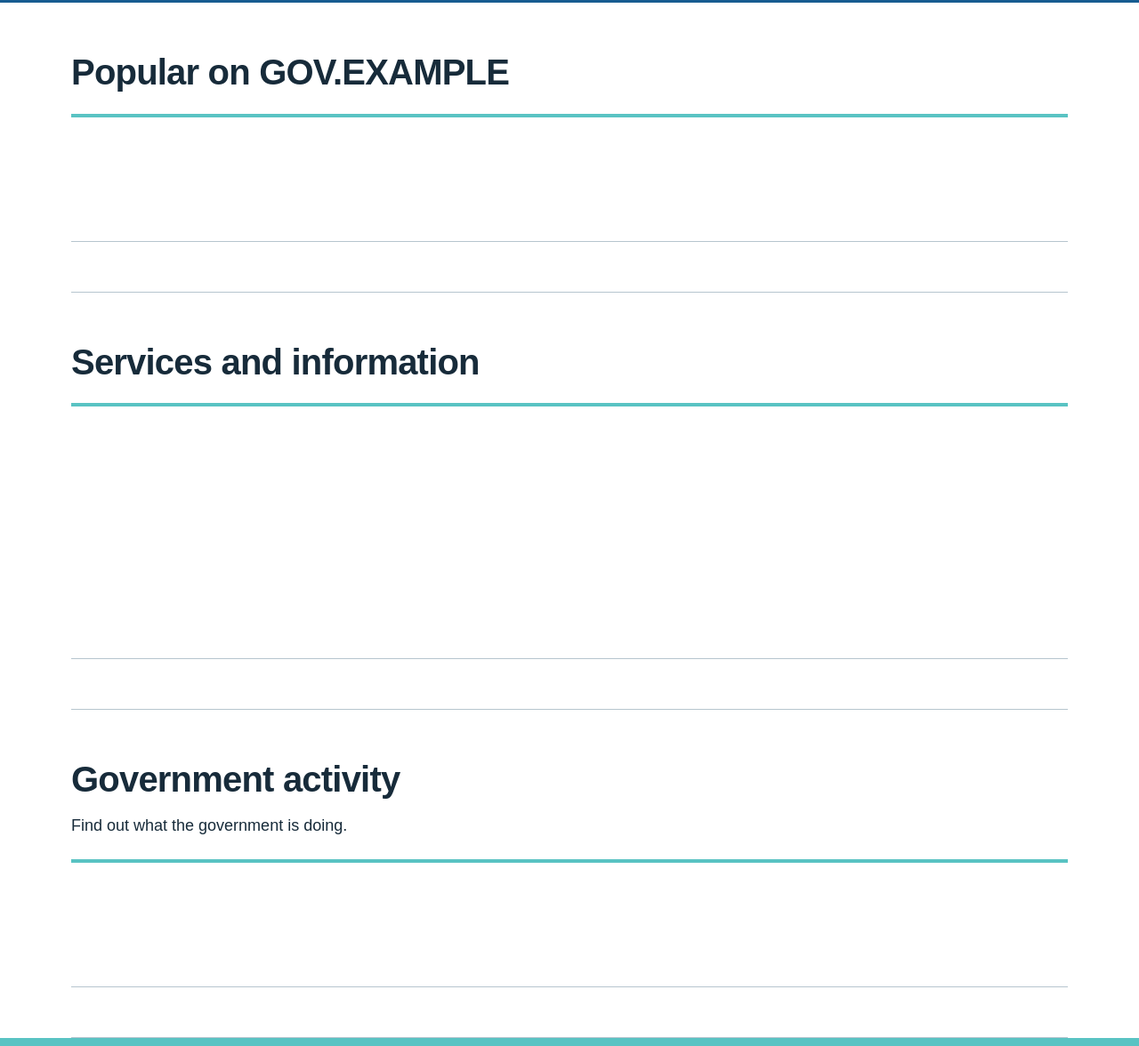
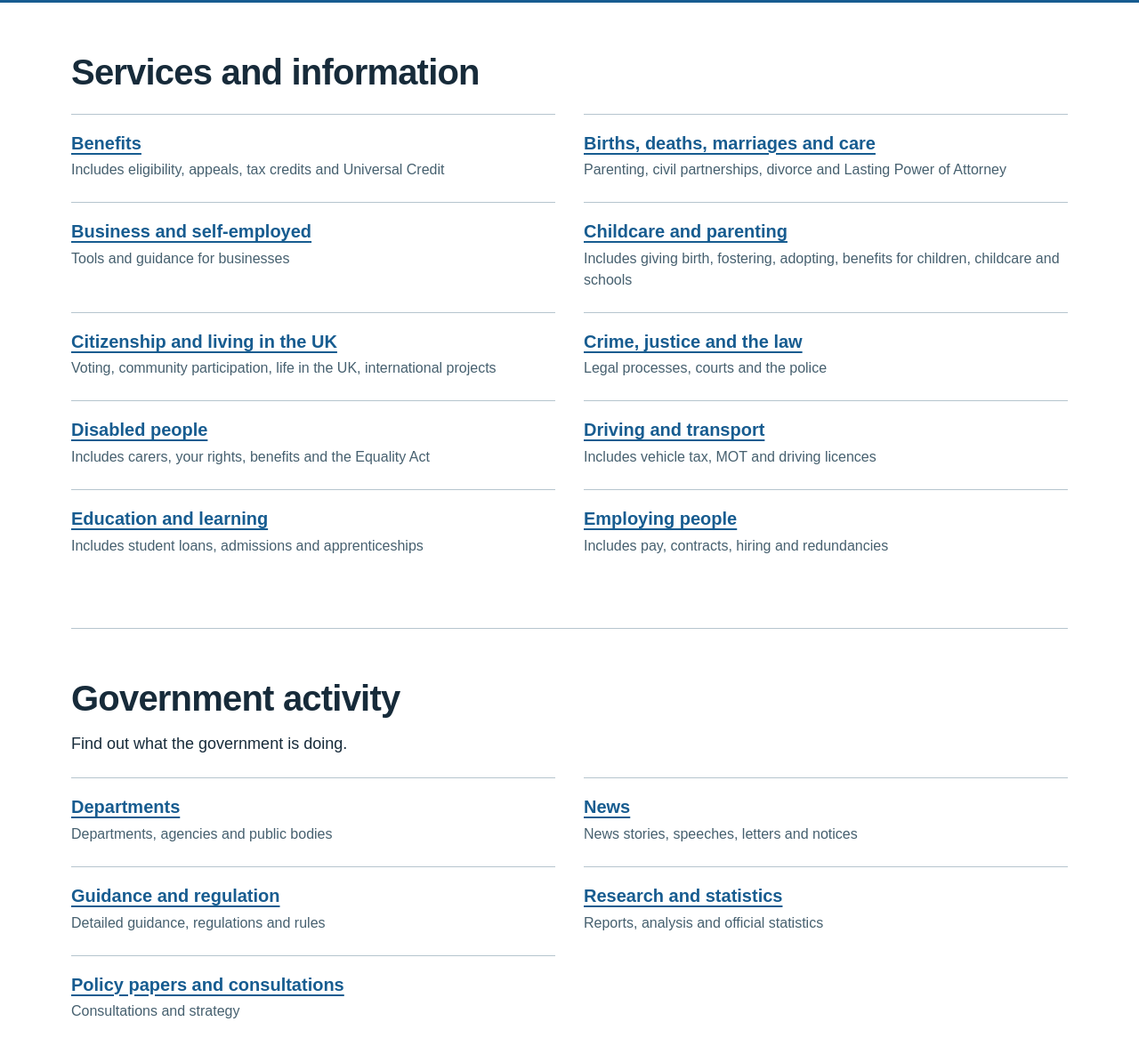
Before and after one commit to karhuton/aria-grande-project, a browser extension: page example-gov-website/gov.example/index.html in a window 1280 px wide. Shown: the part 573-1749 px from the top of the page at 89% size. Drawn offline with Linux system fonts and the light colour scheme.

Commit message:
example gov site frontpage, styles and templates

```diff
--- a/example-gov-website/gov.example/index.html
+++ b/example-gov-website/gov.example/index.html
@@ -34,20 +34,92 @@
         </form>
       </section>
 
-      <section aria-labelledby="popular-heading">
-        <h2 id="popular-heading">Popular on GOV.EXAMPLE</h2>
-        <ul aria-label="Popular topics"></ul>
-      </section>
-
       <section id="services" aria-labelledby="services-heading">
         <h2 id="services-heading">Services and information</h2>
-        <ul aria-label="Services and information"></ul>
+        <ul aria-label="Services and information">
+          <li>
+            <h3><a href="browse/benefits.html">Benefits</a></h3>
+            <p>Includes eligibility, appeals, tax credits and Universal Credit</p>
+          </li>
+          <li>
+            <h3>
+              <a href="browse/births-deaths-marriages.html">
+                Births, deaths, marriages and care
+              </a>
+            </h3>
+            <p>Parenting, civil partnerships, divorce and Lasting Power of Attorney</p>
+          </li>
+          <li>
+            <h3><a href="browse/business.html">Business and self-employed</a></h3>
+            <p>Tools and guidance for businesses</p>
+          </li>
+          <li>
+            <h3><a href="browse/childcare-parenting.html">Childcare and parenting</a></h3>
+            <p>
+              Includes giving birth, fostering, adopting, benefits for children,
+              childcare and schools
+            </p>
+          </li>
+          <li>
+            <h3><a href="browse/citizenship.html">Citizenship and living in the UK</a></h3>
+            <p>Voting, community participation, life in the UK, international projects</p>
+          </li>
+          <li>
+            <h3><a href="browse/justice.html">Crime, justice and the law</a></h3>
+            <p>Legal processes, courts and the police</p>
+          </li>
+          <li>
+            <h3><a href="browse/disabilities.html">Disabled people</a></h3>
+            <p>Includes carers, your rights, benefits and the Equality Act</p>
+          </li>
+          <li>
+            <h3><a href="browse/driving.html">Driving and transport</a></h3>
+            <p>Includes vehicle tax, MOT and driving licences</p>
+          </li>
+          <li>
+            <h3><a href="browse/education.html">Education and learning</a></h3>
+            <p>Includes student loans, admissions and apprenticeships</p>
+          </li>
+          <li>
+            <h3><a href="browse/employing-people.html">Employing people</a></h3>
+            <p>Includes pay, contracts, hiring and redundancies</p>
+          </li>
+        </ul>
       </section>
 
       <section id="activity" aria-labelledby="activity-heading">
         <h2 id="activity-heading">Government activity</h2>
         <p>Find out what the government is doing.</p>
-        <ul aria-label="Selected government activities"></ul>
+        <ul aria-label="Selected government activities">
+          <li>
+            <h3><a href="government/organisations.html">Departments</a></h3>
+            <p>Departments, agencies and public bodies</p>
+          </li>
+          <li>
+            <h3><a href="search/news-and-communications.html">News</a></h3>
+            <p>News stories, speeches, letters and notices</p>
+          </li>
+          <li>
+            <h3>
+              <a href="search/guidance-and-regulation.html">Guidance and regulation</a>
+            </h3>
+            <p>Detailed guidance, regulations and rules</p>
+          </li>
+          <li>
+            <h3>
+              <a href="search/research-and-statistics.html">Research and statistics</a>
+            </h3>
+            <p>Reports, analysis and official statistics</p>
+          </li>
+          <li>
+            <h3>
+              <a href="search/policy-papers-and-consultations.html">
+                Policy papers and consultations
+              </a>
+            </h3>
+            <p>Consultations and strategy</p>
+          </li>
+        </ul>
       </section>
     </main>
 
--- a/example-gov-website/gov.example/style.css
+++ b/example-gov-website/gov.example/style.css
@@ -174,7 +174,30 @@
 }
 
 #information-page article > section {
-  min-height: 18rem;
+  min-height: 0;
+}
+
+#information-page article > nav:first-of-type ol {
+  margin: 0;
+  padding-left: 1.25rem;
+}
+
+#information-page article > nav:first-of-type li + li {
+  margin-top: 0.4rem;
+}
+
+#information-page article > section p {
+  margin: 0 0 1rem;
+}
+
+#information-page article > section ul {
+  margin: 0 0 1.5rem;
+  padding-left: 1.5rem;
+  list-style: disc;
+}
+
+#information-page article > section li + li {
+  margin-top: 0.5rem;
 }
 
 #information-page article > nav:last-child ul:empty {
@@ -272,6 +295,29 @@
   border-bottom: 0.0625rem solid #b6c5ce;
 }
 
+main > section > ul {
+  display: grid;
+  grid-template-columns: repeat(2, minmax(0, 1fr));
+  gap: 0 2rem;
+}
+
+main > section > ul > li {
+  padding-block: 1.25rem 1.5rem;
+  border-top: 0.0625rem solid #b6c5ce;
+}
+
+main > section > ul h3 {
+  margin: 0 0 0.35rem;
+  font-size: 1.25rem;
+  line-height: 1.25;
+}
+
+main > section > ul p {
+  margin: 0;
+  color: #46606f;
+  font-size: 1rem;
+}
+
 #services ul:empty {
   min-height: 18rem;
   columns: 2;
@@ -334,6 +380,10 @@
     min-height: 12rem;
     columns: 1;
   }
+
+  main > section > ul {
+    grid-template-columns: minmax(0, 1fr);
+  }
 }
 
 @media (prefers-reduced-motion: reduce) {
```
Also changed, not shown: example-gov-website/gov.example/category.template.html (+0 -5 lines), example-gov-website/gov.example/information.template.html (+0 -4 lines).
